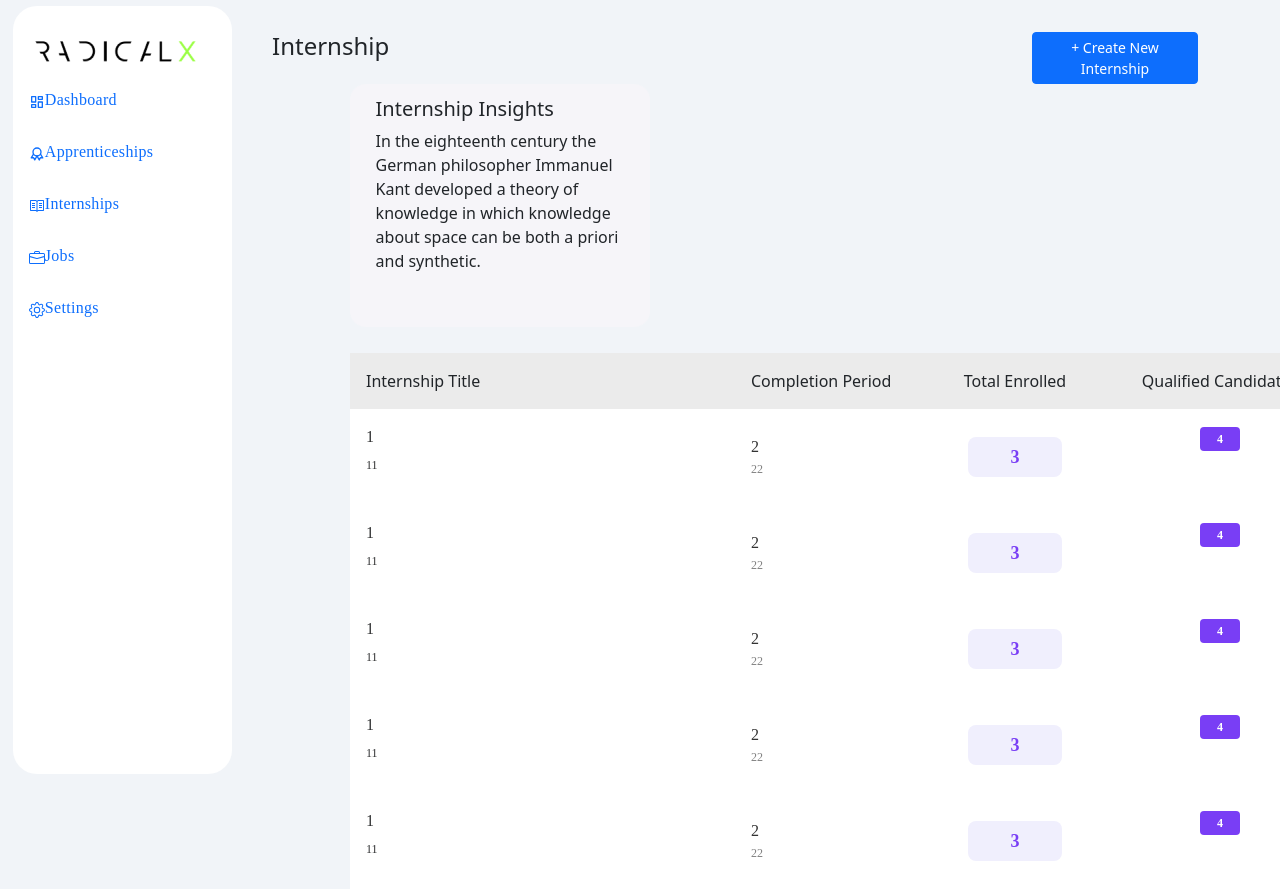
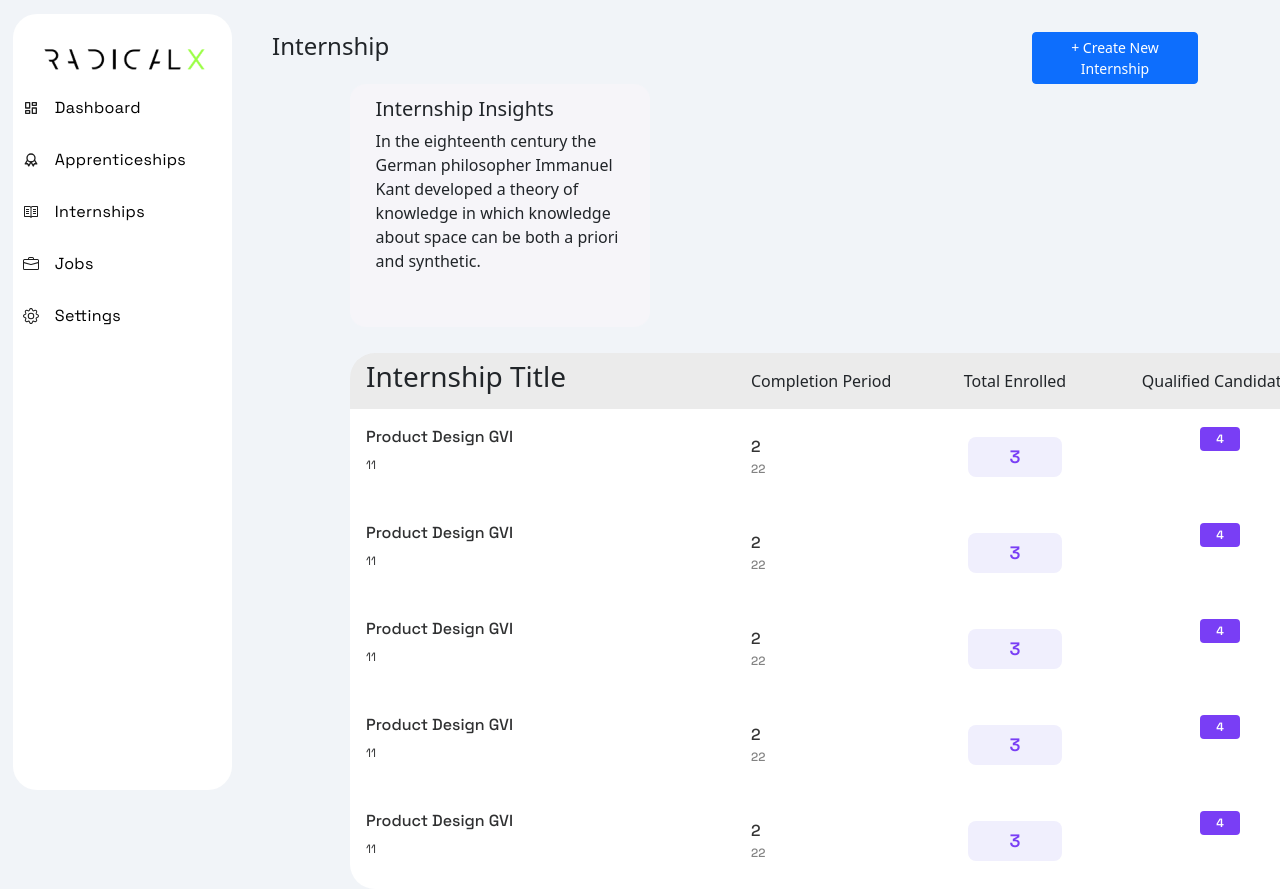
Before and after one commit to web-based/radicalx-internship-flow-app, a React (Create React App) app: page /internship in a window 1280 px wide. Shown: the top 889 px of the page. Built offline with nearby package versions, Linux system fonts and the light colour scheme.

Commit message:
add app.css file and styles the home page💿

```diff
--- /dev/null
+++ b/src/components/App.css
@@ -0,0 +1,7 @@
+@import url('https://fonts.googleapis.com/css2?family=Inconsolata&family=Space+Grotesk:wght@300;400;500;600;700&display=swap');
+
+body {
+  font-family: 'Inconsolata', monospace;
+  font-family: 'Space Grotesk', sans-serif;
+
+}
--- a/src/components/Dashboard.css
+++ b/src/components/Dashboard.css
@@ -1,43 +1,25 @@
-/* Auto layout */
-.main-body {
-    background-color: rgb(241, 244, 248);
-}
 
-.sideBarCode
-{
+
+.sideBarCode {
     font-family: 'Space Grotesk';
     font-style: normal;
     font-weight: 400;
     font-size: 16px;
     line-height: 24px;
-    /* identical to box height, or 150% */
-
     display: flex;
     align-items: center;
     letter-spacing: 0.3px;
     font-feature-settings: 'liga' off;
-
-    /* Dark */
     color: #1E1E1E;
-
-
-    /* Inside auto layout */
-
     flex: none;
     order: 1;
     flex-grow: 0;
 }
 
-.sidebar-sticky
-{
+.sidebar-sticky {
     width: 160px;
     height: 32px;
-    /* background: url(images/RadicallX-Black-Logo.png);   */
-
     display: inline-flex;
-
-
-    /* Inside auto layout */
     flex: none;
     order: 0;
     flex-grow: 0;
@@ -52,52 +34,57 @@
     margin: auto;
     align-items: center;
 }
-.link-style
-{
+
+.link-style {
     display: flex;
     flex-direction: column;
     align-items: flex-start;
-    padding: 0px;
+    padding-left: 10px;
     padding-top: 30px;
-    margin-top: 0.5%;
-
-    position:absolute;
+    margin-top: 1.1%;
+    position: absolute;
     gap: 12px;
     width: 219px;
-    height: 96vh;
-
-    /* Inside auto layout */
+    height: 97vh;
     flex: none;
     order: 1;
     flex-grow: 0;
-
     background-color: rgb(255, 255, 255);
     border-radius: 24px;
     margin-left: 1%;
 }
+.link-style  a {
+color:#000;
+display:flex;
+align-items: center;
 
-.home-logo{
-    margin:auto;
-    width:100%;
-    padding-bottom:3%;
+}
+.nav-item{
+display:flex;
+align-items: center;
+}
+.svg{
+    width:20px;
+    height:20px;
 }
 
-.pass-firm{
-    margin-bottom:20px;
+.home-logo {
+    margin: auto;
+    width: 100%;
+    padding-bottom: 3%;
 }
 
-.internInsight-Container{
+.pass-firm {
+    margin-bottom: 20px;
+}
+
+.internInsight-Container {
     background-color: #F6F5F9;
     border-radius: 16px;
-/* width: auto; */
-/* height: 220px; */
-
     padding: 1% 2% 3% 2%;
-
     inline-size: 300px;
     margin-left: 350px;
     margin-bottom: 2%;
-
     overflow: hidden;
 
 }
--- a/src/components/Internship.js
+++ b/src/components/Internship.js
@@ -9,7 +9,7 @@ function Internship() {
     <>
       <div>
         <Sidebar />
-        <MainTitle />
+        <MainTitle/>
         <InternInsight />
         <InternshipLists />
       </div>
--- a/src/components/InternshipLists.css
+++ b/src/components/InternshipLists.css
@@ -8,7 +8,7 @@
     flex: none;
     order: 1;
     flex-grow: 0;
-    background-color:aqua;
+    /* background-color:aqua; */
     border-radius: 10px;
     margin-left: 350px
 }
@@ -23,6 +23,7 @@
     flex: none;
     order: 0;
     flex-grow: 1;
+
 }
 
 .colOneEle {
@@ -38,6 +39,7 @@
     order: 2;
     align-self: stretch;
     flex-grow: 0;
+
 }
 
 .colOneTextBox {
@@ -51,6 +53,7 @@
     flex: none;
     order: 0;
     flex-grow: 0;
+
 }
 
 .colOneMainText {
@@ -110,6 +113,7 @@
     order: 1;
     align-self: stretch;
     flex-grow: 0;
+
 }
 
 .colTwoTextBox {
@@ -319,5 +323,19 @@
 
 .tableHeader {
     background-color: #ebebeb;
-    height: 56px
+    height: 56px;
+
 }
+
+.border-left{
+     border-top-left-radius: 25px;
+}
+.border-right{
+     border-top-right-radius: 25px;
+}
+.border-left-bottom{
+     border-bottom-left-radius: 25px;
+}
+.border-right-bottom{
+     border-bottom-right-radius: 25px;
+}
--- a/src/components/InternshipLists.js
+++ b/src/components/InternshipLists.js
@@ -1,70 +1,73 @@
 import React from 'react'
 import "./InternshipLists.css"
+import "./App.css";
 
 function InternshipLists() {
   return (
     <div className="tableLayout">
       <div className="colOne">
-            <div className="colOneEle tableHeader">Internship Title</div>
-            <div className = "colOneEle">
-               <div className = "colOneTextBox">
-                    <div className="colOneMainText">1</div>
+        <div className="colOneEle tableHeader border-left">
+          <h3 className="int-title-header">Internship Title</h3>
+        </div>
+        <div className="colOneEle">
+          <div className="colOneTextBox">
+            <div className="colOneMainText">Product Design GVI</div>
             <div className="colOneText">11</div>
           </div>
         </div>
-            <div className = "colOneEle">
-                <div className = "colOneTextBox">
-                    <div className="colOneMainText">1</div>
+        <div className="colOneEle">
+          <div className="colOneTextBox">
+            <div className="colOneMainText">Product Design GVI</div>
             <div className="colOneText">11</div>
           </div>
         </div>
-            <div className = "colOneEle">
-                <div className = "colOneTextBox">
-                    <div className="colOneMainText">1</div>
+        <div className="colOneEle">
+          <div className="colOneTextBox">
+            <div className="colOneMainText">Product Design GVI</div>
             <div className="colOneText">11</div>
           </div>
         </div>
-            <div className = "colOneEle">
-                <div className = "colOneTextBox">
-                    <div className="colOneMainText">1</div>
+        <div className="colOneEle">
+          <div className="colOneTextBox">
+            <div className="colOneMainText">Product Design GVI</div>
             <div className="colOneText">11</div>
           </div>
         </div>
-            <div className = "colOneEle">
-                <div className = "colOneTextBox">
-                    <div className="colOneMainText">1</div>
+        <div className="colOneEle border-left-bottom">
+          <div className="colOneTextBox">
+            <div className="colOneMainText">Product Design GVI</div>
             <div className="colOneText">11</div>
           </div>
         </div>
       </div>
       <div className="colTwo">
         <div className="colTwoEle tableHeader">Completion Period</div>
-            <div className = "colTwoEle">
-                <div className = "colTwoTextBox">
+        <div className="colTwoEle">
+          <div className="colTwoTextBox">
             <div className="colTwoDayText">2</div>
             <div className="colTwoText">22</div>
           </div>
         </div>
-            <div className = "colTwoEle">
-                <div className = "colTwoTextBox">
+        <div className="colTwoEle">
+          <div className="colTwoTextBox">
             <div className="colTwoDayText">2</div>
             <div className="colTwoText">22</div>
           </div>
         </div>
-            <div className = "colTwoEle">
-                <div className = "colTwoTextBox">
+        <div className="colTwoEle">
+          <div className="colTwoTextBox">
             <div className="colTwoDayText">2</div>
             <div className="colTwoText">22</div>
           </div>
         </div>
-            <div className = "colTwoEle">
-                <div className = "colTwoTextBox">
+        <div className="colTwoEle">
+          <div className="colTwoTextBox">
             <div className="colTwoDayText">2</div>
             <div className="colTwoText">22</div>
           </div>
         </div>
-            <div className = "colTwoEle">
-                <div className = "colTwoTextBox">
+        <div className="colTwoEle">
+          <div className="colTwoTextBox">
             <div className="colTwoDayText">2</div>
             <div className="colTwoText">22</div>
           </div>
@@ -72,63 +75,63 @@ function InternshipLists() {
       </div>
       <div className="colThree">
         <div className="colThreeEle tableHeader">Total Enrolled</div>
-            <div className = "colThreeEle">
-                <div className = "colThreeTextBox">
+        <div className="colThreeEle">
+          <div className="colThreeTextBox">
             <div className="colThreeText">3</div>
           </div>
         </div>
-            <div className = "colThreeEle">
-                <div className = "colThreeTextBox">
+        <div className="colThreeEle">
+          <div className="colThreeTextBox">
             <div className="colThreeText">3</div>
           </div>
         </div>
-            <div className = "colThreeEle">
-                <div className = "colThreeTextBox">
+        <div className="colThreeEle">
+          <div className="colThreeTextBox">
             <div className="colThreeText">3</div>
           </div>
         </div>
-            <div className = "colThreeEle">
-                <div className = "colThreeTextBox">
+        <div className="colThreeEle">
+          <div className="colThreeTextBox">
             <div className="colThreeText">3</div>
           </div>
         </div>
-            <div className = "colThreeEle">
-                <div className = "colThreeTextBox">
+        <div className="colThreeEle">
+          <div className="colThreeTextBox">
             <div className="colThreeText">3</div>
           </div>
         </div>
       </div>
       <div className="colFour">
         <div className="colFourEle tableHeader">Qualified Candidates</div>
-            <div className = "colFourEle">
+        <div className="colFourEle">
           <div className="colFourBox">
             <div className="colFourTextBox">
               <div className="colFourText">4</div>
             </div>
           </div>
         </div>
-            <div className = "colFourEle">
+        <div className="colFourEle">
           <div className="colFourBox">
             <div className="colFourTextBox">
               <div className="colFourText">4</div>
             </div>
           </div>
         </div>
-            <div className = "colFourEle">
+        <div className="colFourEle">
           <div className="colFourBox">
             <div className="colFourTextBox">
               <div className="colFourText">4</div>
             </div>
           </div>
         </div>
-            <div className = "colFourEle">
+        <div className="colFourEle">
           <div className="colFourBox">
             <div className="colFourTextBox">
               <div className="colFourText">4</div>
             </div>
           </div>
         </div>
-            <div className = "colFourEle">
+        <div className="colFourEle">
           <div className="colFourBox">
             <div className="colFourTextBox">
               <div className="colFourText">4</div>
@@ -136,13 +139,13 @@ function InternshipLists() {
           </div>
         </div>
       </div>
-        <div className="colFive">
-            <div className="colFiveEle tableHeader"></div>
-            <div className = "colFiveEle">5</div>
-            <div className = "colFiveEle">5</div>
-            <div className = "colFiveEle">5</div>
-            <div className = "colFiveEle">5</div>
-            <div className = "colFiveEle">5</div>
+      <div className="colFive ">
+        <div className="colFiveEle tableHeader border-right"></div>
+        <div className="colFiveEle">5</div>
+        <div className="colFiveEle">5</div>
+        <div className="colFiveEle">5</div>
+        <div className="colFiveEle">5</div>
+        <div className="colFiveEle border-right-bottom">5</div>
       </div>
     </div>
   );
--- a/src/components/MainTitle.js
+++ b/src/components/MainTitle.js
@@ -1,6 +1,7 @@
 import React from 'react'
 import { Button, Container, Row, Col } from 'react-bootstrap'
 import "./btn.css"
+import "./App.css";
 
 function MainTitle() {
   return (
--- a/src/components/Signup.js
+++ b/src/components/Signup.js
@@ -4,6 +4,7 @@ import { useNavigate } from 'react-router-dom'
 import { Container } from "react-bootstrap";
 import logo from './images/RadicallX-Black-Logo.png'
 import "./Dashboard.css";
+import "./App.css";
 
 
 function Signup() {
--- a/src/components/btn.css
+++ b/src/components/btn.css
@@ -7,7 +7,3 @@
 .home-title-btn:hover{
     background: #793EF5;
 }
-
-.main-title-row {
-    margin-left: 500px;
-}
--- a/src/components/sidebar.js
+++ b/src/components/sidebar.js
@@ -1,46 +1,58 @@
 import React from "react";
 import { Nav } from "react-bootstrap";
 import './Dashboard.css'
+import './App.css';
 import { TbLayoutDashboard } from "react-icons/tb"
 import { TbAward } from 'react-icons/tb'
 import { VscBook } from "react-icons/vsc"
 import { BsBriefcase } from "react-icons/bs"
 import { BsGear } from "react-icons/bs"
-import rad_logo from './images/RadicallX-Black-Logo.png'
+import logo from './images/RadicallX-Black-Logo.png'
 
 function Sidebar () {
     return (
       <>
         <div className="sideBarCode">
-                <Nav
-                activeKey="/home"
-                onSelect={selectedKey => alert(`selected ${selectedKey}`)}
-                >
+          <Nav activeKey="/home">
             <div className="sidebar-sticky">
               <div className="sidebar-container">
                 <div className="link-style">
-                                <div className="sidebar-logo" >
-                                    <img className="image-class" src={rad_logo} alt="radicalX-logo"/>
+                  <div className="sidebar-logo">
+                    <img
+                      className="image-class"
+                      src={logo}
+                      alt="radicalX-logo"
+                    />
                   </div>
                   <Nav.Item>
-                                    <Nav.Link href="/home"><TbLayoutDashboard/>Dashboard</Nav.Link>
+                    <TbLayoutDashboard />
+                    <Nav.Link href="/home">Dashboard</Nav.Link>
                   </Nav.Item>
                   <Nav.Item>
-                                    <Nav.Link eventKey="link-1"><TbAward/>Apprenticeships</Nav.Link>
+                    <TbAward />
+                    <Nav.Link eventKey="#">Apprenticeships</Nav.Link>
                   </Nav.Item>
                   <Nav.Item>
-                                    <Nav.Link href = "/internship"><VscBook/>Internships</Nav.Link>
+                      <VscBook />
+                    <Nav.Link href="/internship">
+                      Internships
+                    </Nav.Link>
                   </Nav.Item>
                   <Nav.Item>
-                                    <Nav.Link eventKey="link-3"><BsBriefcase/>Jobs</Nav.Link>
+                      <BsBriefcase />
+                    <Nav.Link eventKey="#">
+                      Jobs
+                    </Nav.Link>
                   </Nav.Item>
                   <Nav.Item>
-                                    <Nav.Link eventKey="link-4"><BsGear/>Settings</Nav.Link>
+                      <BsGear />
+                    <Nav.Link eventKey="#">
+                      Settings
+                    </Nav.Link>
                   </Nav.Item>
                 </div>
               </div>
             </div>
-
           </Nav>
         </div>
       </>
```
Lines whose indentation alone changed are shown as unchanged.
